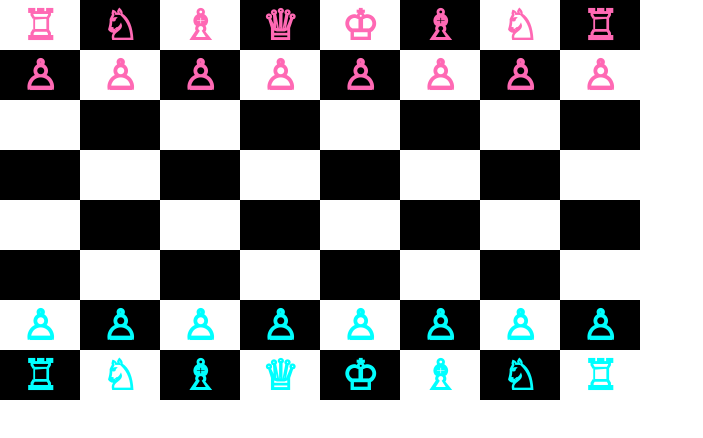
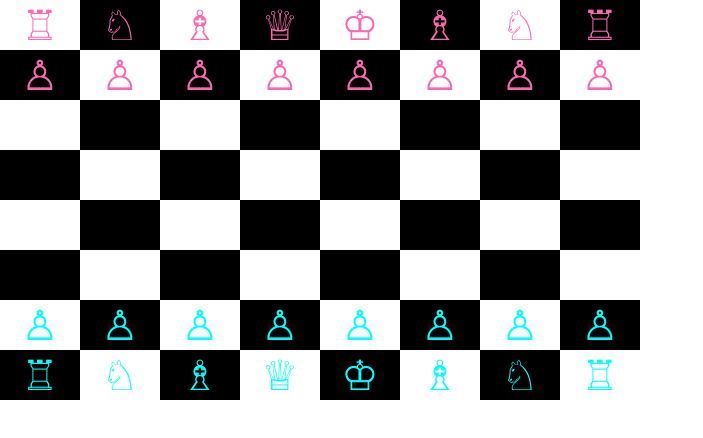
Before and after one commit to RachaelSkye/vaporwave-chess, a React (Create React App) app: page / in a window 1280 px wide. Shown: the top 438 px of the page, without its empty margins (0-703 px from the left). Built offline with nearby package versions, Linux system fonts and the light colour scheme.

Commit message:
moar reorganization, separation of concerns

```diff
--- a/src/components/board/board.tsx
+++ b/src/components/board/board.tsx
@@ -1,21 +1,24 @@
 import React from 'react';
 import {BoardController} from '../../controllers/board/board-controller';
 import { v4 as uuidv4 } from 'uuid';
-import {Piece} from '../pieces/piece'
+import {Square} from '../square/square'
 
 export function Board() {
   const board = new BoardController();
   const squaresArray = board.squares
+  const piecesArray = board.pieces
 
   const squares = squaresArray.map(square => {
     const key = uuidv4()
-    const name = square.piece?.name
+      const piece = piecesArray.find(piece => {
+        const isOccupied = piece.coordinates[0] === square.coordinates[0] && piece.coordinates[1] === square.coordinates[1]
+        if(isOccupied){
+          return piece
+        }else return undefined
+        })
 
       return (
-        <div style={{backgroundColor: square.color, width: '6.25vw', height: '6.25vh', zIndex: 20, color: square.piece?.livery, display: 'flex', justifyContent: 'center', alignItems: 'center'}} key={key}>
-          {/* {square.coordinates} */}
-          <Piece name={name} blackSquare={square.color === 'black'}/>
-        </div>
+        <Square key={key} piece={piece} squareColor={square.color}/>
       )
     })
 
--- a/src/components/pieces/bishop.tsx
+++ b/src/components/pieces/bishop.tsx
@@ -4,5 +4,5 @@ interface Props {
   blackSquare: boolean
 }
 export function Bishop({blackSquare}: Props) {
-  return <Armor blackSquare={blackSquare}>&#x2657;</Armor>;
+  return <Armor blackSquare={blackSquare} draggable={true}>&#x2657;</Armor>;
 }
--- a/src/components/pieces/styles.tsx
+++ b/src/components/pieces/styles.tsx
@@ -4,7 +4,7 @@ interface Props {
   blackSquare: boolean
 }
 
-export const Armor = styled.h1(({blackSquare}: Props) => {
+export const Armor = styled.span(({blackSquare}: Props) => {
   const shadow = blackSquare ? 'white' : 'black'
   return {
     margin: 0,
--- /dev/null
+++ b/src/components/square/square.tsx
@@ -0,0 +1,17 @@
+import React from 'react'
+import {Piece} from '../pieces/piece'
+
+interface Props {
+  piece?: any,
+  squareColor: 'black' | 'white',
+}
+
+//we won't re-render a square, we'll pass down coordinate information down to the pieces so they are returned or not based on coordinates so we only render and rerender pieces instead of squares.
+
+export function Square({piece, squareColor}: Props) {
+  return (
+    <div style={{backgroundColor: squareColor, width: '6.25vw', height: '6.25vh', zIndex: 20, color: piece?.livery, display: 'flex', justifyContent: 'center', alignItems: 'center'}}>
+      <Piece name={piece?.name} blackSquare={squareColor === 'black'}/>
+    </div>
+  )
+}
--- a/src/controllers/board/board-controller.tsx
+++ b/src/controllers/board/board-controller.tsx
@@ -6,12 +6,6 @@ import { Coordinates, Livery } from '../../types';
 
 
 export class BoardController {
-  //the board will instantiate pieces and generate squares. square generation also generates coordinates. initial piece placement will be passed down to squares and pieces.
-
-  //we really don't need a board instance, do we? well, i guess the board could be instantiated in the tsx file and we could separate board logic from the board face that way.
-
-  //a board has squares and boundary detection. can be a subscription that's initialized once the table has a piece on it.
-
 
   //for purposes of configuring pieces i think the board should have a piece property that comes from the piece class
   public pieces: Piece[] = []
@@ -26,8 +20,9 @@ export class BoardController {
   private currentPlayer: Livery | null = null
 
   constructor(){
+    this.arrangeSquares()
     this.arrangePieces()
-    this.arrangeSquares()
+
 
   }
 
@@ -77,16 +72,10 @@ export class BoardController {
     const black = (x + y) % 2 === 1;
     const color: 'black' | 'white' = black ? 'black' : 'white';
     const coordinates: Coordinates = [x,y]
-    const piece = this.pieces.find(piece => {
-      const isOccupied = piece.coordinates[0] === coordinates[0] && piece.coordinates[1] === coordinates[1]
-      if(isOccupied){
-        return piece
-      }else return undefined
-      })
+
     const config = {
       color: color,
       coordinates: coordinates,
-      piece: piece
     }
     return new Square(config)
   }
--- a/src/controllers/square/square-controller.ts
+++ b/src/controllers/square/square-controller.ts
@@ -1,21 +1,16 @@
-// import { tap } from "rxjs";
-import { Piece } from "../pieces/piece-controller";
 import { Coordinates } from "../../types";
 
 export interface SquareConfig {
   color: 'black' | 'white';
   coordinates: Coordinates;
-  piece?: Piece
 }
 
 
 export class Square {
-  public color: string;
+  public color: 'black' | 'white';
   public coordinates: Coordinates
-  public piece?: Piece
   constructor(config: SquareConfig){
     this.color = config.color
     this.coordinates = config.coordinates
-    this.piece = config.piece
   }
 }
```
Also changed, not shown: src/controllers/pieces/piece-controller.ts (+1 -12 lines).
